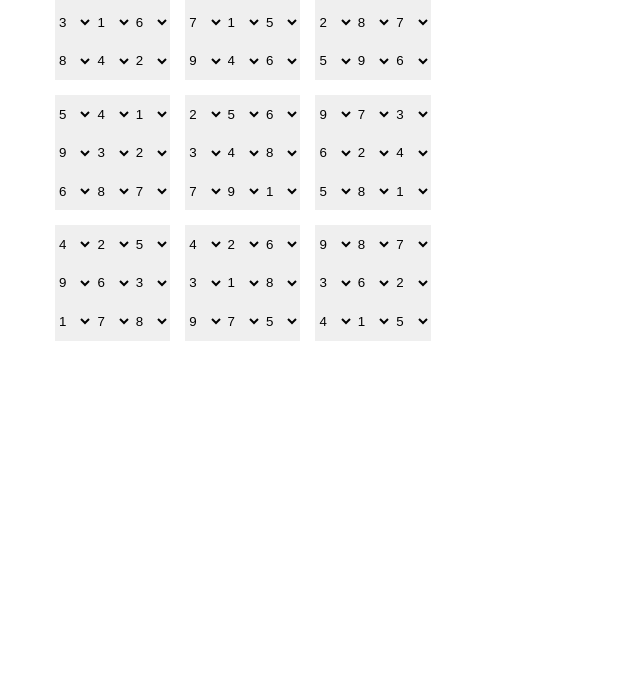
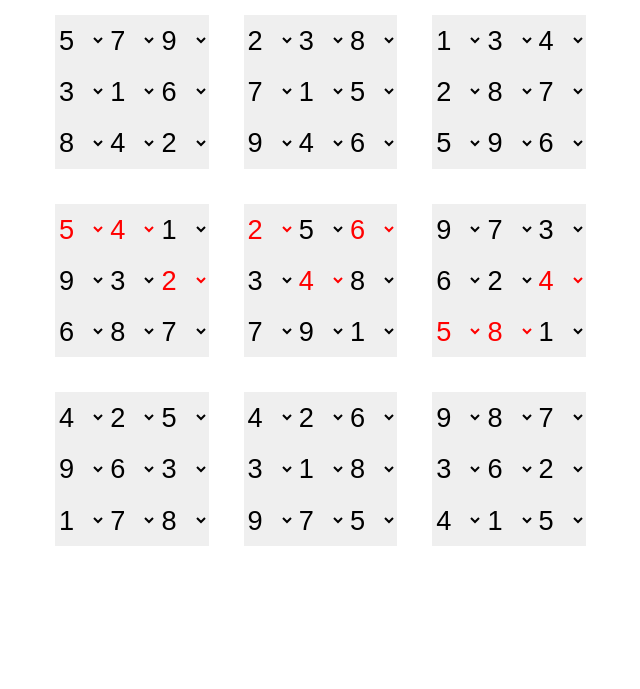
Before and after one commit to xiaobaoxixi/auto-soduku-sass, a website: page index.html in a window 1280 px wide. Shown: the part 186-875 px from the top of the page, without its empty margins (73-713 px from the left). Before the commit the page ends 800 px from the top, so only its background shows below. Drawn offline with Linux system fonts and the light colour scheme.

Commit message:
added: desc and cleaned up styling

```diff
--- a/index.html
+++ b/index.html
@@ -10,6 +10,8 @@
 
 <body>
     <h1>soduku</h1>
+    <p><span class="dup-col">red</span> marks the 'first' appearance of a duplicated digit in each column.</p>
+    <br>
     <form action="" name="soduku" autocomplete="off">
         <section>
 
--- a/main.js
+++ b/main.js
@@ -38,7 +38,7 @@ function check() {
     } else if (colNr >= 7 && colNr <= 9) {
       fieldRow = 3;
     }
-    const rowS = document.querySelectorAll(
+    const colS = document.querySelectorAll(
       `section:nth-of-type(3n+${fieldRow}) [style^='grid-column-start: ${
         colNr % 3 === 0 ? 3 : colNr % 3
       }']`
@@ -47,13 +47,13 @@ function check() {
     let filterDup = [];
     for (let rI = 1; rI < 10; rI++) {
       valueS.push(
-        rowS[rI - 1].querySelector("[selected]").getAttribute("value")
+        colS[rI - 1].querySelector("[selected]").getAttribute("value")
       ); // not in the exact same order as in one column, but no effect on checking dulplication.
       // console.log(valueS); // check this log to see exact order
       filterDup = valueS.filter((e, i) => valueS.indexOf(e) === i);
-      console.log(filterDup);
       if (valueS.length !== filterDup.length) {
         console.log("has dup at " + colNr);
+        colS[rI - 1].classList.add("dup-col");
         break;
       }
     }
--- a/sass/_init.scss
+++ b/sass/_init.scss
@@ -1,5 +1,5 @@
 :root {
-  font-size: 10px/16px * 100%; /* martins default em, haha */
+  font-size: 16px/16px * 100%; /* martins default em, haha */
 }
 * {
   margin: 0;
@@ -9,7 +9,7 @@
 }
 $main-color: #123456;
 $font: Helvetica, sans-serif;
-$one-piece-size: 3vw;
+$one-piece-size: 4vw;
 $one-piece-with-border: calc(
-  (3vw + 5px) * 3
+  (4vw + 5px) * 3
 ); // 2px is the border of each input box
--- a/sass/style.scss
+++ b/sass/style.scss
@@ -10,24 +10,23 @@ h1 {
 }
 section {
   display: grid;
-  grid-template-columns: repeat(3, 3vw);
-  grid-template-rows: repeat(3, 3vw);
+  grid-template-columns: repeat(3, $one-piece-size);
+  grid-template-rows: repeat(3, $one-piece-size);
   border: none;
 }
 select {
   display: grid;
-  grid-template-columns: repeat(3, 1vw);
-  grid-template-rows: repeat(3, 1vw);
+  grid-template-columns: repeat(3, $one-piece-size/3);
+  grid-template-rows: repeat(3, $one-piece-size/3);
   border: none;
+  font-size: 1.7em;
 }
 form {
   display: grid;
   grid-template-columns: repeat(3, $one-piece-with-border);
   grid-template-rows: repeat(3, $one-piece-with-border);
+  grid-gap: 20px;
 }
-input {
-  height: $one-piece-size;
-  width: $one-piece-size;
-  border: 1px solid grey;
-  font-size: 2vw; // cell size is 3vw. but this still doesn't garantie that numbers will always be shown, maybe because of the arrow area on the right side of the input box
+.dup-col {
+  color: red;
 }
```
Also changed, not shown: css/style.css.
